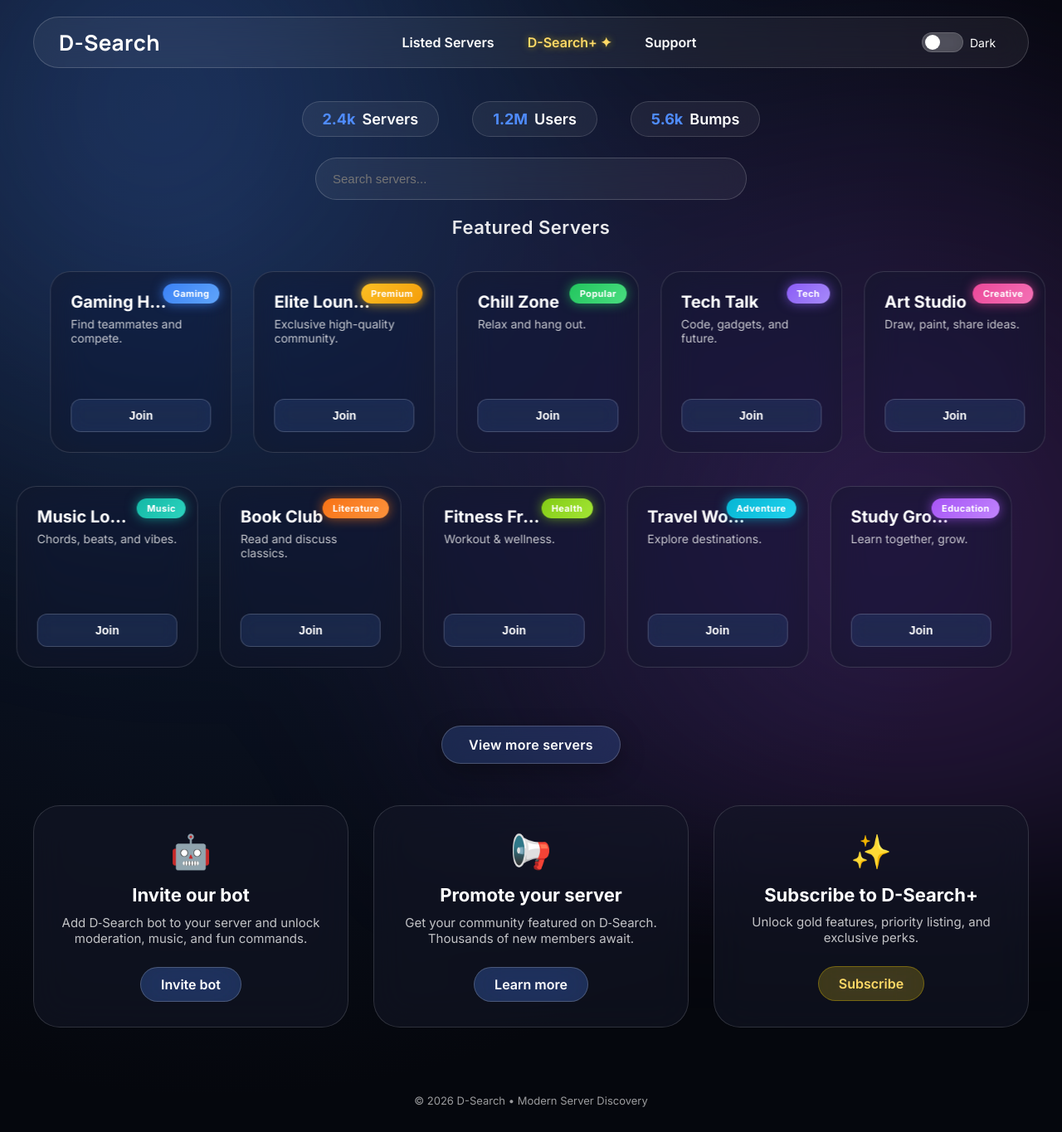
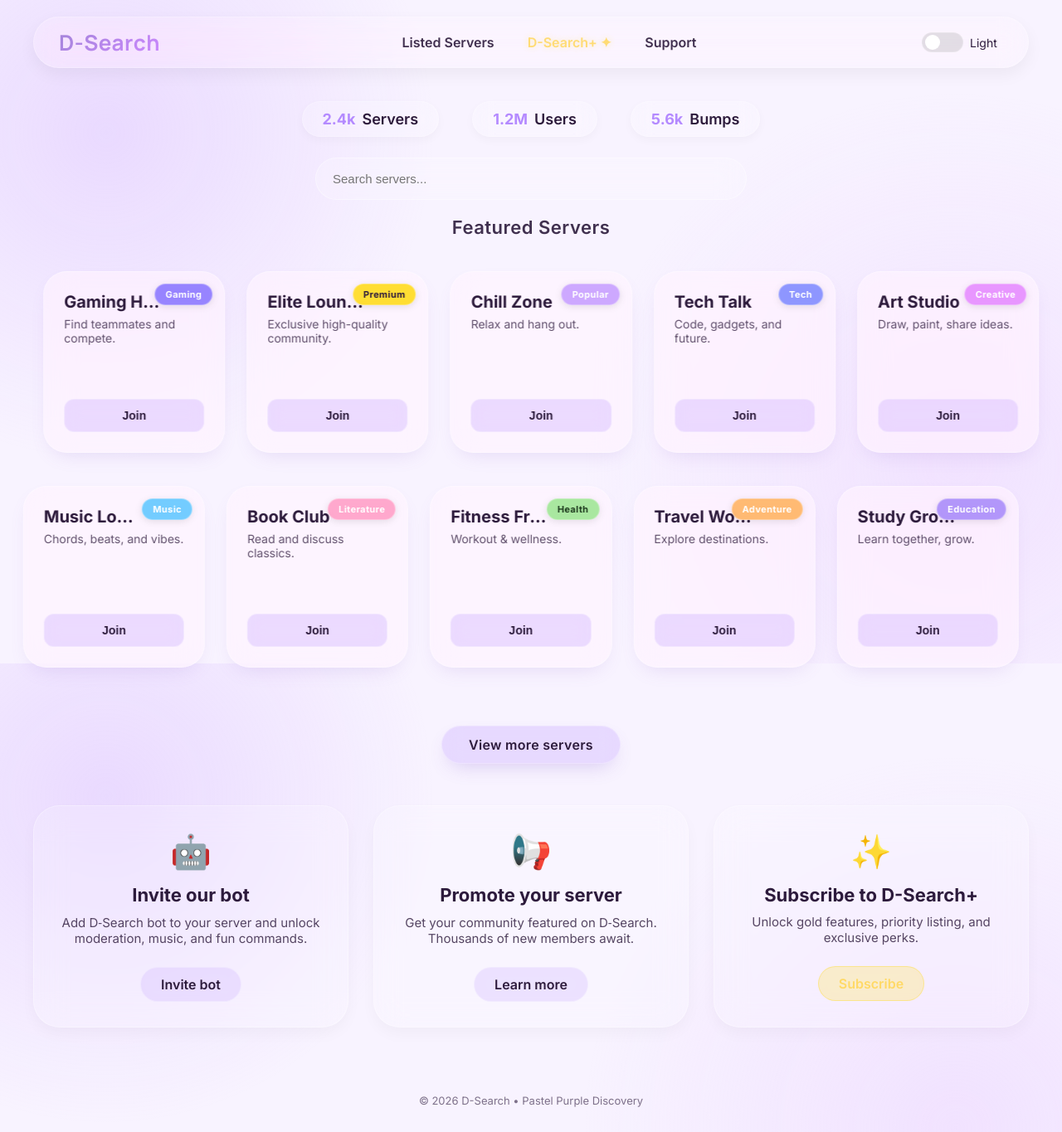
Before and after one commit to EnkryptedV1rus/D-Search, a plain HTML site: page index.html in a window 1280 px wide. Shown: the whole page at 83% size. Drawn offline with Linux system fonts and the light colour scheme.

Commit message:
Update index.html

```diff
--- a/index.html
+++ b/index.html
@@ -3,94 +3,112 @@
 <head>
 <meta charset="UTF-8" />
 <meta name="viewport" content="width=device-width, initial-scale=1.0" />
-<title>D-Search · no gradients</title>
+<title>D-Search · pastel purple discovery</title>
 
 <!-- Modern clean fonts -->
 <link href="https://fonts.googleapis.com/css2?family=Inter:wght@300;400;600;700&family=Manrope:wght@500;700&display=swap" rel="stylesheet">
+<!-- Font Awesome (optional, for icons) -->
+<link rel="stylesheet" href="https://cdnjs.cloudflare.com/ajax/libs/font-awesome/6.0.0-beta3/css/all.min.css">
 
 <style>
 :root {
-  --bg-dark: #070b14;
-  --bg-light: #f4f7fb;
-  --card-dark: rgba(20, 25, 40, 0.55);
-  --card-light: rgba(255,255,255,0.7);
-  --text-dark: #ffffff;
-  --text-light: #0f172a;
-  --accent: #4f8cff;
+  /* Pastel purple palette – light mode */
+  --light-bg: #f8f3ff;
+  --light-card: rgba(255, 245, 255, 0.8);
+  --light-text: #2d1b3c;
+  --light-accent: #b48aff;
+  --light-accent-soft: #d9c3ff;
+  --light-border: rgba(180, 140, 255, 0.2);
+
+  /* Dark mode – deep but still purple */
+  --dark-bg: #1e1029;
+  --dark-card: rgba(55, 35, 65, 0.7);
+  --dark-text: #f0e6ff;
+  --dark-accent: #c79bff;
+  --dark-accent-soft: #6f4b8f;
+  --dark-border: rgba(200, 160, 255, 0.2);
+
+  /* Shared */
   --gold: #ffd966;
+  --border-radius-card: 28px;
+  --transition: 0.25s ease;
 }
 
 * { box-sizing: border-box; margin: 0; padding: 0; }
 
 body {
   font-family: Inter, system-ui, sans-serif;
-  background: radial-gradient(circle at 20% 20%, #0f1b33, #05070d 70%);
-  color: var(--text-dark);
+  background-color: var(--light-bg);
+  color: var(--light-text);
   min-height: 100vh;
   overflow-x: hidden;
-  transition: 0.35s ease;
+  transition: background-color 0.3s, color 0.3s;
+  background-image:
+    radial-gradient(circle at 10% 20%, rgba(200, 160, 255, 0.3) 0%, transparent 30%),
+    radial-gradient(circle at 90% 70%, rgba(230, 200, 255, 0.4) 0%, transparent 35%);
+  background-attachment: fixed;
 }
 
-body.light {
-  background: linear-gradient(120deg, #eef2ff, #f8fafc);
-  color: var(--text-light);
+body.dark {
+  background-color: var(--dark-bg);
+  color: var(--dark-text);
+  background-image:
+    radial-gradient(circle at 10% 20%, rgba(120, 70, 170, 0.4) 0%, transparent 30%),
+    radial-gradient(circle at 90% 70%, rgba(150, 100, 200, 0.3) 0%, transparent 35%);
 }
 
-/* Animated background */
-body::before {
-  content: "";
-  position: fixed;
-  inset: -250px;
-  background:
-    radial-gradient(circle at 25% 30%, rgba(79,140,255,.25), transparent 40%),
-    radial-gradient(circle at 75% 70%, rgba(168,85,247,.25), transparent 45%);
-  filter: blur(90px);
-  animation: floatBG 18s ease-in-out infinite alternate;
-  z-index: -1;
-}
-
-@keyframes floatBG {
-  from { transform: translateY(-20px) scale(1); }
-  to { transform: translateY(20px) scale(1.05); }
-}
-
-/* ===== Unified top bar – shrinks on scroll ===== */
+/* ===== Unified top bar – glassy ===== */
 .top-bar {
   display: flex;
   align-items: center;
   justify-content: space-between;
   padding: 12px 30px;
-  margin: 20px 40px 20px;
-  background: rgba(255,255,255,0.06);
-  backdrop-filter: blur(16px);
-  border: 1px solid rgba(255,255,255,0.18);
+  margin: 20px 40px;
+  background: rgba(255, 255, 255, 0.2);
+  backdrop-filter: blur(16px) saturate(180%);
+  -webkit-backdrop-filter: blur(16px) saturate(180%);
+  border: 1px solid rgba(255, 255, 255, 0.25);
   border-radius: 999px;
   font-weight: 600;
-  transition: padding 0.3s, margin 0.3s, font-size 0.3s;
+  transition: padding 0.3s, margin 0.3s, background 0.3s;
+  box-shadow: 0 8px 20px rgba(0, 0, 0, 0.05);
+}
+
+body.dark .top-bar {
+  background: rgba(40, 20, 50, 0.35);
+  border-color: rgba(255, 255, 255, 0.15);
 }
 
 .top-bar.scrolled {
   padding: 6px 20px;
-  margin: 10px 40px 10px;
-  font-size: 14px;
+  margin: 10px 40px;
+  background: rgba(255, 255, 255, 0.3);
+}
+
+body.dark .top-bar.scrolled {
+  background: rgba(50, 30, 65, 0.5);
 }
 
 .logo {
   font-family: Manrope, sans-serif;
   font-size: 26px;
   font-weight: 700;
-  color: white;
+  background: linear-gradient(145deg, #a385d9, #cc88ff);
+  -webkit-background-clip: text;
+  -webkit-text-fill-color: transparent;
   letter-spacing: 0.5px;
   margin-right: 20px;
   transition: font-size 0.3s;
 }
 
+body.dark .logo {
+  background: linear-gradient(145deg, #e0b0ff, #f5d0ff);
+  -webkit-background-clip: text;
+  -webkit-text-fill-color: transparent;
+}
+
 .top-bar.scrolled .logo {
   font-size: 22px;
-}
-
-body.light .logo {
-  color: #111;
 }
 
 .nav-links {
@@ -103,16 +121,21 @@
   color: inherit;
   text-decoration: none;
   font-size: 16px;
-  transition: 0.2s;
+  transition: color 0.2s;
+  opacity: 0.9;
 }
 
 .nav-links a:hover {
-  color: var(--accent);
+  color: var(--light-accent);
+}
+
+body.dark .nav-links a:hover {
+  color: var(--dark-accent);
 }
 
 .gold-link {
   color: var(--gold) !important;
-  text-shadow: 0 0 8px rgba(255,215,0,0.5);
+  text-shadow: 0 0 8px rgba(255, 215, 0, 0.3);
 }
 
 /* ===== Toggle switch ===== */
@@ -142,9 +165,9 @@
   left: 0;
   right: 0;
   bottom: 0;
-  background-color: rgba(255,255,255,0.2);
-  backdrop-filter: blur(10px);
-  border: 1px solid rgba(255,255,255,0.15);
+  background-color: rgba(0,0,0,0.1);
+  backdrop-filter: blur(8px);
+  border: 1px solid rgba(255,255,255,0.2);
   transition: 0.2s;
   border-radius: 24px;
 }
@@ -162,7 +185,11 @@
 }
 
 input:checked + .slider {
-  background-color: var(--accent);
+  background-color: var(--light-accent);
+}
+
+body.dark input:checked + .slider {
+  background-color: var(--dark-accent);
 }
 
 input:checked + .slider:before {
@@ -175,18 +202,21 @@
   min-width: 40px;
 }
 
-/* ===== Glassier buttons ===== */
+/* ===== Buttons ===== */
 .btn, .view-more-btn, .promo-btn, .join-btn {
-  backdrop-filter: blur(20px) saturate(200%);
-  background: rgba(255,255,255,0.1);
-  border: 1px solid rgba(255,255,255,0.2);
-  transition: 0.25s ease;
+  backdrop-filter: blur(12px) saturate(160%);
+  -webkit-backdrop-filter: blur(12px) saturate(160%);
+  background: rgba(255, 255, 255, 0.15);
+  border: 1px solid rgba(255, 255, 255, 0.25);
+  transition: var(--transition);
+  cursor: pointer;
+  font-weight: 600;
 }
 
 .btn:hover, .view-more-btn:hover, .promo-btn:hover, .join-btn:hover {
-  background: rgba(255,255,255,0.2);
-  backdrop-filter: blur(25px);
+  background: rgba(255, 255, 255, 0.3);
   transform: translateY(-2px);
+  box-shadow: 0 12px 24px -12px rgba(160, 100, 255, 0.4);
 }
 
 /* ===== Hero ===== */
@@ -204,9 +234,10 @@
 }
 
 .stat-item {
-  background: rgba(255,255,255,0.06);
+  background: rgba(255, 255, 255, 0.2);
   backdrop-filter: blur(12px);
-  border: 1px solid rgba(255,255,255,0.15);
+  -webkit-backdrop-filter: blur(12px);
+  border: 1px solid rgba(255, 255, 255, 0.25);
   border-radius: 48px;
   padding: 10px 24px;
   font-weight: 600;
@@ -214,15 +245,21 @@
   display: flex;
   align-items: center;
   gap: 8px;
+  box-shadow: 0 4px 12px rgba(0, 0, 0, 0.03);
+}
+
+body.dark .stat-item {
+  background: rgba(60, 35, 75, 0.4);
+  border-color: rgba(255, 255, 255, 0.15);
 }
 
 .stat-number {
-  color: var(--accent);
+  color: #b48aff;
   font-weight: 700;
 }
 
-body.light .stat-number {
-  color: #2d6ee0;
+body.dark .stat-number {
+  color: #d9b0ff;
 }
 
 .search-box {
@@ -235,22 +272,24 @@
   width: 100%;
   padding: 16px 20px;
   border-radius: 999px;
-  border: 1px solid rgba(255,255,255,0.18);
-  background: rgba(255,255,255,0.06);
+  border: 1px solid rgba(255, 255, 255, 0.4);
+  background: rgba(255, 255, 255, 0.2);
+  backdrop-filter: blur(16px);
+  -webkit-backdrop-filter: blur(16px);
   color: inherit;
   font-size: 15px;
-  backdrop-filter: blur(16px);
-  transition: 0.25s;
+  transition: var(--transition);
+}
+
+body.dark .search-box input {
+  background: rgba(50, 30, 65, 0.4);
+  border-color: rgba(255, 255, 255, 0.2);
 }
 
 .search-box input:focus {
   outline: none;
-  border-color: rgba(79,140,255,.6);
-  box-shadow: 0 0 0 3px rgba(79,140,255,.15);
-}
-
-body.light .search-box input {
-  background: rgba(255,255,255,0.9);
+  border-color: #b48aff;
+  box-shadow: 0 0 0 3px rgba(180, 140, 255, 0.2);
 }
 
 .featured-title {
@@ -281,15 +320,15 @@
 
 @keyframes swayRight {
   0% { transform: translateX(0); }
-  100% { transform: translateX(25px); }
+  100% { transform: translateX(15px); }
 }
 
 @keyframes swayLeft {
   0% { transform: translateX(0); }
-  100% { transform: translateX(-25px); }
+  100% { transform: translateX(-15px); }
 }
 
-/* ===== SQUARED CARD (no gradients) ===== */
+/* ===== SERVER CARD – pastel purple, no harsh gradients ===== */
 .server-card {
   position: relative;
   display: flex;
@@ -298,30 +337,31 @@
   aspect-ratio: 1 / 1;
   width: 100%;
   padding: clamp(14px, 3vw, 24px);
-  border-radius: 24px;
-  background: var(--card-dark);
-  backdrop-filter: blur(22px) saturate(160%);
-  border: 1px solid rgba(255,255,255,0.14);
-  transition: all .35s cubic-bezier(.2,.8,.2,1);
+  border-radius: var(--border-radius-card);
+  background: rgba(255, 245, 255, 0.6);
+  backdrop-filter: blur(18px) saturate(160%);
+  -webkit-backdrop-filter: blur(18px) saturate(160%);
+  border: 1px solid rgba(255, 255, 255, 0.35);
+  transition: all 0.35s cubic-bezier(0.2, 0.8, 0.2, 1);
   overflow: hidden;
+  box-shadow: 0 10px 25px -10px rgba(140, 100, 200, 0.2);
 }
 
-body.light .server-card {
-  background: var(--card-light);
-}
-
-/* No gradient pseudo-elements – removed */
-
-.server-card > * {
-  position: relative;
-  z-index: 1;
+body.dark .server-card {
+  background: rgba(55, 35, 70, 0.5);
+  border-color: rgba(255, 255, 255, 0.15);
+  box-shadow: 0 10px 25px -10px rgba(0, 0, 0, 0.5);
 }
 
 .server-card:hover {
-  transform: translateY(-8px) scale(1.025);
-  box-shadow:
-    0 30px 70px rgba(0,0,0,.45),
-    0 0 40px rgba(255,255,255,0.15);
+  transform: translateY(-8px) scale(1.02);
+  box-shadow: 0 25px 40px -14px #b48aff;
+  background: rgba(255, 245, 255, 0.8);
+}
+
+body.dark .server-card:hover {
+  box-shadow: 0 25px 40px -14px #c08aff;
+  background: rgba(75, 50, 90, 0.7);
 }
 
 .server-title {
@@ -332,6 +372,11 @@
   white-space: nowrap;
   overflow: hidden;
   text-overflow: ellipsis;
+  color: #2d1b3c;
+}
+
+body.dark .server-title {
+  color: #f0e6ff;
 }
 
 .server-desc {
@@ -349,22 +394,29 @@
   width: 100%;
   padding: clamp(8px, 2vw, 11px);
   border-radius: 12px;
-  border: 1px solid rgba(255,255,255,0.18);
+  border: 1px solid rgba(255, 255, 255, 0.3);
   cursor: pointer;
   font-weight: 600;
-  background: rgba(79,140,255,.15);
-  color: white;
+  background: rgba(180, 140, 255, 0.25);
+  color: inherit;
   backdrop-filter: blur(10px);
-  transition: 0.25s ease;
+  transition: var(--transition);
   font-size: clamp(12px, 2.5vw, 14px);
   margin-top: auto;
 }
 
 .join-btn:hover {
-  background: rgba(79,140,255,.35);
+  background: rgba(180, 140, 255, 0.45);
 }
 
-/* ===== Tags ===== */
+body.dark .join-btn {
+  background: rgba(200, 160, 255, 0.2);
+}
+body.dark .join-btn:hover {
+  background: rgba(200, 160, 255, 0.35);
+}
+
+/* ===== Tags – pastel colored, no harsh gradients ===== */
 .tag {
   position: absolute;
   top: clamp(8px, 2vw, 14px);
@@ -377,50 +429,135 @@
   letter-spacing: 0.4px;
   white-space: nowrap;
   z-index: 2;
+  background: rgba(180, 140, 255, 0.8);
+  backdrop-filter: blur(4px);
+  border: 1px solid rgba(255, 255, 255, 0.3);
+  box-shadow: 0 2px 8px rgba(0,0,0,0.1);
 }
 
-.tag.popular {
-  background: linear-gradient(135deg, #22c55e, #4ade80);
-  box-shadow: 0 0 14px rgba(34,197,94,.65);
-}
-.tag.premium {
-  background: linear-gradient(135deg, #fbbf24, #f59e0b);
-  box-shadow: 0 0 14px rgba(251,191,36,.75);
-}
-.tag.gaming {
-  background: linear-gradient(135deg, #3b82f6, #60a5fa);
-  box-shadow: 0 0 14px rgba(59,130,246,.75);
-}
-.tag.tech {
-  background: linear-gradient(135deg, #8b5cf6, #a78bfa);
-  box-shadow: 0 0 14px rgba(139,92,246,.65);
-}
-.tag.creative {
-  background: linear-gradient(135deg, #ec4899, #f472b6);
-  box-shadow: 0 0 14px rgba(236,72,153,.65);
-}
-.tag.music {
-  background: linear-gradient(135deg, #14b8a6, #2dd4bf);
-  box-shadow: 0 0 14px rgba(20,184,166,.65);
-}
-.tag.literature {
-  background: linear-gradient(135deg, #f97316, #fb923c);
-  box-shadow: 0 0 14px rgba(249,115,22,.65);
-}
-.tag.health {
-  background: linear-gradient(135deg, #84cc16, #a3e635);
-  box-shadow: 0 0 14px rgba(132,204,22,.65);
-}
-.tag.adventure {
-  background: linear-gradient(135deg, #06b6d4, #22d3ee);
-  box-shadow: 0 0 14px rgba(6,182,212,.65);
-}
-.tag.education {
-  background: linear-gradient(135deg, #a855f7, #c084fc);
-  box-shadow: 0 0 14px rgba(168,85,247,.65);
+.tag.popular { background: rgba(200, 160, 255, 0.9); }
+.tag.premium { background: rgba(255, 215, 0, 0.8); color: #2d1b3c; }
+.tag.gaming { background: rgba(140, 120, 255, 0.9); }
+.tag.tech { background: rgba(130, 140, 255, 0.9); }
+.tag.creative { background: rgba(230, 140, 255, 0.9); }
+.tag.music { background: rgba(100, 200, 255, 0.9); }
+.tag.literature { background: rgba(255, 160, 200, 0.9); }
+.tag.health { background: rgba(160, 230, 150, 0.9); color: #1e3a1e; }
+.tag.adventure { background: rgba(255, 180, 100, 0.9); }
+.tag.education { background: rgba(170, 140, 250, 0.9); }
+
+/* ===== CTA Section ===== */
+.cta-section {
+  text-align: center;
+  margin: 50px 20px;
 }
 
-/* ===== Responsive ===== */
+.view-more-btn {
+  display: inline-block;
+  padding: 12px 32px;
+  border-radius: 999px;
+  background: rgba(180, 140, 255, 0.25);
+  backdrop-filter: blur(12px);
+  border: 1px solid rgba(255, 255, 255, 0.3);
+  color: inherit;
+  font-weight: 600;
+  font-size: 16px;
+  letter-spacing: 0.3px;
+  text-decoration: none;
+  transition: var(--transition);
+  margin-bottom: 50px;
+  box-shadow: 0 10px 25px -10px rgba(120, 80, 200, 0.3);
+}
+
+.view-more-btn:hover {
+  background: rgba(180, 140, 255, 0.4);
+  transform: scale(1.02);
+}
+
+.promobox {
+  display: flex;
+  flex-wrap: wrap;
+  justify-content: center;
+  gap: 30px;
+  max-width: 1200px;
+  margin: 0 auto;
+}
+
+.promo-item {
+  background: rgba(255, 255, 255, 0.2);
+  backdrop-filter: blur(18px);
+  -webkit-backdrop-filter: blur(18px);
+  border: 1px solid rgba(255, 255, 255, 0.3);
+  border-radius: 32px;
+  padding: 30px 25px;
+  flex: 1 1 250px;
+  transition: var(--transition);
+  box-shadow: 0 8px 18px rgba(0, 0, 0, 0.03);
+}
+
+body.dark .promo-item {
+  background: rgba(50, 30, 65, 0.5);
+  border-color: rgba(255, 255, 255, 0.15);
+}
+
+.promo-item:hover {
+  transform: translateY(-6px);
+  background: rgba(255, 255, 255, 0.3);
+  box-shadow: 0 20px 30px -10px rgba(160, 120, 240, 0.3);
+}
+
+.promo-icon {
+  font-size: 40px;
+  margin-bottom: 15px;
+}
+
+.promo-item h3 {
+  font-size: 22px;
+  margin-bottom: 10px;
+  font-weight: 700;
+}
+
+.promo-item p {
+  opacity: 0.8;
+  font-size: 15px;
+  margin-bottom: 25px;
+}
+
+.promo-btn {
+  display: inline-block;
+  padding: 10px 24px;
+  border-radius: 999px;
+  background: rgba(180, 140, 255, 0.2);
+  border: 1px solid rgba(255, 255, 255, 0.3);
+  color: inherit;
+  text-decoration: none;
+  font-weight: 600;
+  transition: var(--transition);
+}
+
+.promo-btn:hover {
+  background: rgba(180, 140, 255, 0.35);
+}
+
+.gold-btn {
+  background: rgba(255, 215, 0, 0.2);
+  border-color: rgba(255, 215, 0, 0.3);
+  color: var(--gold);
+}
+
+.gold-btn:hover {
+  background: rgba(255, 215, 0, 0.3);
+}
+
+/* ===== Footer ===== */
+.footer {
+  text-align: center;
+  padding: 30px;
+  opacity: 0.6;
+  font-size: 13px;
+}
+
+/* ===== Mobile improvements ===== */
 @media (max-width: 900px) {
   .row {
     grid-template-columns: repeat(3, 1fr);
@@ -438,6 +575,7 @@
     gap: 15px;
     padding: 15px 20px;
     border-radius: 40px;
+    margin: 15px 20px;
   }
   .nav-links {
     order: 3;
@@ -449,6 +587,24 @@
   }
   .logo {
     order: 1;
+    font-size: 24px;
+  }
+  .top-bar.scrolled .logo {
+    font-size: 20px;
+  }
+  .stats {
+    gap: 20px;
+  }
+  .stat-item {
+    padding: 8px 16px;
+    font-size: 16px;
+  }
+  .search-box input {
+    padding: 14px 18px;
+  }
+  .promo-item {
+    flex: 1 1 100%;
+    max-width: 400px;
   }
 }
 
@@ -458,12 +614,12 @@
     gap: 16px;
     padding: 16px 20px;
   }
-  .stats {
-    gap: 20px;
-  }
   .stat-item {
     padding: 8px 16px;
     font-size: 15px;
+  }
+  .featured-title {
+    font-size: 20px;
   }
 }
 
@@ -482,114 +638,19 @@
     gap: 15px;
     flex-wrap: wrap;
   }
-}
-
-/* ===== View More & CTA Section ===== */
-.cta-section {
-  text-align: center;
-  margin: 50px 20px;
-}
-
-.view-more-btn {
-  display: inline-block;
-  padding: 12px 32px;
-  border-radius: 999px;
-  background: rgba(79,140,255,0.2);
-  backdrop-filter: blur(12px);
-  border: 1px solid rgba(255,255,255,0.2);
-  color: white;
-  font-weight: 600;
-  font-size: 16px;
-  letter-spacing: 0.3px;
-  text-decoration: none;
-  transition: 0.3s;
-  margin-bottom: 50px;
-  box-shadow: 0 10px 30px rgba(0,0,0,0.3);
-}
-
-.view-more-btn:hover {
-  background: rgba(79,140,255,0.4);
-  transform: scale(1.05);
-  border-color: rgba(79,140,255,0.6);
-}
-
-.promobox {
-  display: flex;
-  flex-wrap: wrap;
-  justify-content: center;
-  gap: 30px;
-  max-width: 1200px;
-  margin: 0 auto;
-}
-
-.promo-item {
-  background: var(--card-dark);
-  backdrop-filter: blur(22px);
-  border: 1px solid rgba(255,255,255,0.14);
-  border-radius: 32px;
-  padding: 30px 25px;
-  flex: 1 1 250px;
-  transition: 0.3s;
-}
-
-body.light .promo-item {
-  background: var(--card-light);
-}
-
-.promo-item:hover {
-  transform: translateY(-6px);
-  box-shadow: 0 20px 40px rgba(0,0,0,0.3);
-}
-
-.promo-icon {
-  font-size: 40px;
-  margin-bottom: 15px;
-}
-
-.promo-item h3 {
-  font-size: 22px;
-  margin-bottom: 10px;
-  font-weight: 700;
-}
-
-.promo-item p {
-  opacity: 0.75;
-  font-size: 15px;
-  margin-bottom: 25px;
-}
-
-.promo-btn {
-  display: inline-block;
-  padding: 10px 24px;
-  border-radius: 999px;
-  background: rgba(79,140,255,0.25);
-  border: 1px solid rgba(255,255,255,0.2);
-  color: inherit;
-  text-decoration: none;
-  font-weight: 600;
-  transition: 0.2s;
-}
-
-.promo-btn:hover {
-  background: rgba(79,140,255,0.45);
-}
-
-.gold-btn {
-  background: rgba(255,215,0,0.2);
-  border-color: rgba(255,215,0,0.3);
-  color: var(--gold);
-}
-
-.gold-btn:hover {
-  background: rgba(255,215,0,0.35);
-}
-
-/* ===== Footer ===== */
-.footer {
-  text-align: center;
-  padding: 30px;
-  opacity: 0.6;
-  font-size: 13px;
+  .top-bar {
+    margin: 10px 15px;
+    padding: 12px 16px;
+  }
+  .logo {
+    font-size: 22px;
+  }
+  .theme-label {
+    display: none; /* save space */
+  }
+  .theme-switch {
+    gap: 0;
+  }
 }
 </style>
 </head>
@@ -608,7 +669,7 @@
       <input type="checkbox" id="themeToggle">
       <span class="slider"></span>
     </label>
-    <span class="theme-label" id="themeLabel">Dark</span>
+    <span class="theme-label" id="themeLabel">Light</span>
   </div>
 </div>
 
@@ -623,7 +684,6 @@
     <input id="search" placeholder="Search servers..." />
   </div>
 
-  <!-- Featured servers heading – no emoji -->
   <div class="featured-title">Featured Servers</div>
 </section>
 
@@ -721,7 +781,7 @@
   </div>
 </div>
 
-<div class="footer">© 2026 D-Search • Modern Server Discovery</div>
+<div class="footer">© 2026 D-Search • Pastel Purple Discovery</div>
 
 <script>
 // Scroll effect for top bar
@@ -739,23 +799,23 @@
 const themeLabel = document.getElementById('themeLabel');
 
 // Check local storage for theme
-if (localStorage.getItem('theme') === 'light') {
-  document.body.classList.add('light');
+if (localStorage.getItem('theme') === 'dark') {
+  document.body.classList.add('dark');
   themeToggle.checked = true;
+  themeLabel.textContent = 'Dark';
+} else {
   themeLabel.textContent = 'Light';
-} else {
-  themeLabel.textContent = 'Dark';
 }
 
 themeToggle.addEventListener('change', function() {
   if (this.checked) {
-    document.body.classList.add('light');
+    document.body.classList.add('dark');
+    themeLabel.textContent = 'Dark';
+    localStorage.setItem('theme', 'dark');
+  } else {
+    document.body.classList.remove('dark');
     themeLabel.textContent = 'Light';
     localStorage.setItem('theme', 'light');
-  } else {
-    document.body.classList.remove('light');
-    themeLabel.textContent = 'Dark';
-    localStorage.setItem('theme', 'dark');
   }
 });
 
```
